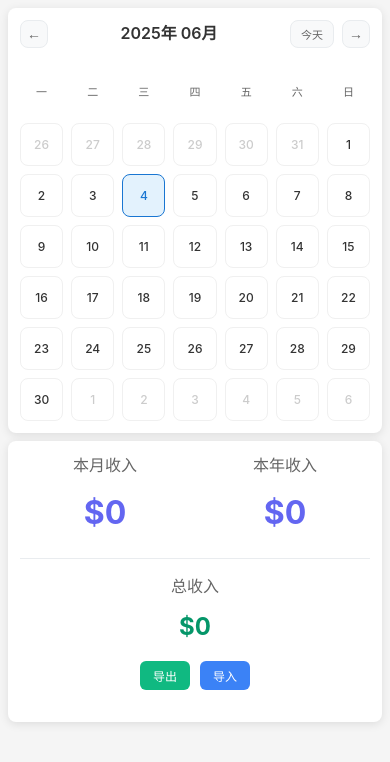
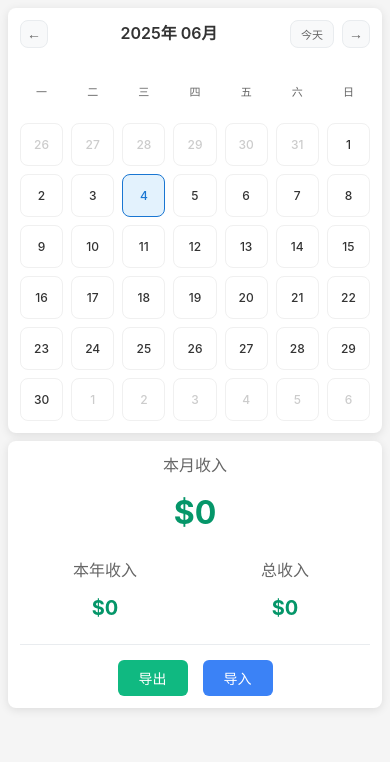
Before and after one commit to snipersteve/income, a website: page index.html in a window 390 px wide. Drawn offline with Linux system fonts and the light colour scheme; no server answers.

Commit message:
优化统计区域布局，调整收入显示样式，增加数据管理按钮的样式和布局，提升用户界面友好性

```diff
--- a/index.html
+++ b/index.html
@@ -38,29 +38,31 @@
         <!-- 右侧统计区域 -->
         <div class="stats-section">
 
-            <!-- 上方并排显示本月和本年收入 -->
+            <!-- 本月收入单独一行 -->
             <div class="stats-row">
-                <div class="stat-item">
+                <div class="stat-item full-width">
                     <div class="stat-label">本月收入</div>
                     <div class="stat-value" id="monthlyIncome">$0.00</div>
                 </div>
+            </div>
 
+            <!-- 本年收入和总收入一行 -->
+            <div class="stats-row">
                 <div class="stat-item">
                     <div class="stat-label">本年收入</div>
                     <div class="stat-value" id="yearlyIncome">$0.00</div>
                 </div>
-            </div>
 
-            <!-- 下方显示总收入和数据管理按钮 -->
-            <div class="total-income-row">
-                <div class="total-income-content">
+                <div class="stat-item">
                     <div class="stat-label">总收入</div>
                     <div class="stat-value" id="totalIncome">$0.00</div>
                 </div>
-                <div class="data-actions">
-                    <button id="exportData" class="action-btn">导出</button>
-                    <button id="importData" class="action-btn">导入</button>
-                </div>
+            </div>
+
+            <!-- 数据管理按钮 -->
+            <div class="data-actions-row">
+                <button id="exportData" class="action-btn">导出</button>
+                <button id="importData" class="action-btn">导入</button>
             </div>
 
             <input type="file" id="fileInput" accept=".json" style="display: none;">
--- a/styles.css
+++ b/styles.css
@@ -230,13 +230,42 @@ body {
 
 .stats-row {
     display: flex;
-    gap: 10px;
-    margin-bottom: 20px;
+    gap: 20px;
+    margin-bottom: 25px;
 }
 
 .stats-row .stat-item {
     flex: 1;
     margin-bottom: 0;
+}
+
+.stat-item.full-width {
+    width: 100%;
+}
+
+.stat-item.full-width .stat-value {
+    font-size: 42px;
+    color: #059669;
+}
+
+.stats-row:not(:first-child) .stat-value {
+    font-size: 28px;
+}
+
+.data-actions-row {
+    display: flex;
+    justify-content: center;
+    gap: 15px;
+    margin-top: 30px;
+    padding-top: 20px;
+    border-top: 1px solid #e9ecef;
+    text-align: center;
+}
+
+.data-actions-row .action-btn {
+    min-width: 100px;
+    padding: 10px 20px;
+    font-size: 14px;
 }
 
 .total-income {
@@ -578,6 +607,28 @@ body {
         padding: 12px;
         font-size: 16px;
     }
+
+    .stat-item.full-width .stat-value {
+        font-size: 32px;
+    }
+
+    .stats-row:not(:first-child) .stat-value {
+        font-size: 22px;
+    }
+
+    .data-actions-row {
+        margin-top: 20px;
+        padding-top: 15px;
+        gap: 15px;
+        flex-direction: row;
+        justify-content: center;
+    }
+
+    .data-actions-row .action-btn {
+        min-width: 80px;
+        padding: 8px 16px;
+        flex: 0 1 auto;
+    }
 }
 
 @media (max-width: 480px) {
@@ -635,6 +686,15 @@ body {
 
     .stat-label {
         font-size: 13px;
+    }
+
+    .data-actions-row .action-btn {
+        min-width: 70px;
+        padding: 8px 12px;
+    }
+
+    .stats-row:not(:first-child) .stat-value {
+        font-size: 20px;
     }
 }
 
@@ -731,6 +791,6 @@ body {
 .stat-value {
     font-size: 32px;
     font-weight: 700;
-    color: #6366f1;
-    word-break: break-all; /* 防止长数字溢出 */
+    color: #059669;
+    word-break: break-all;
 }
```
